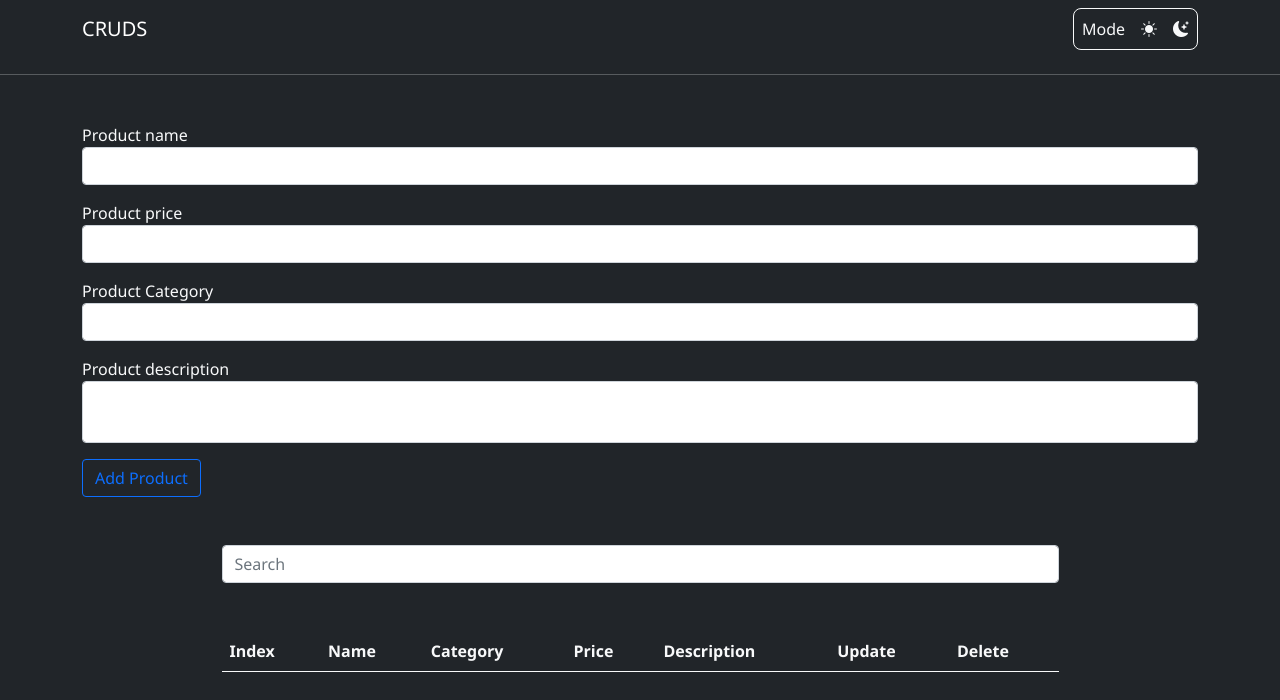
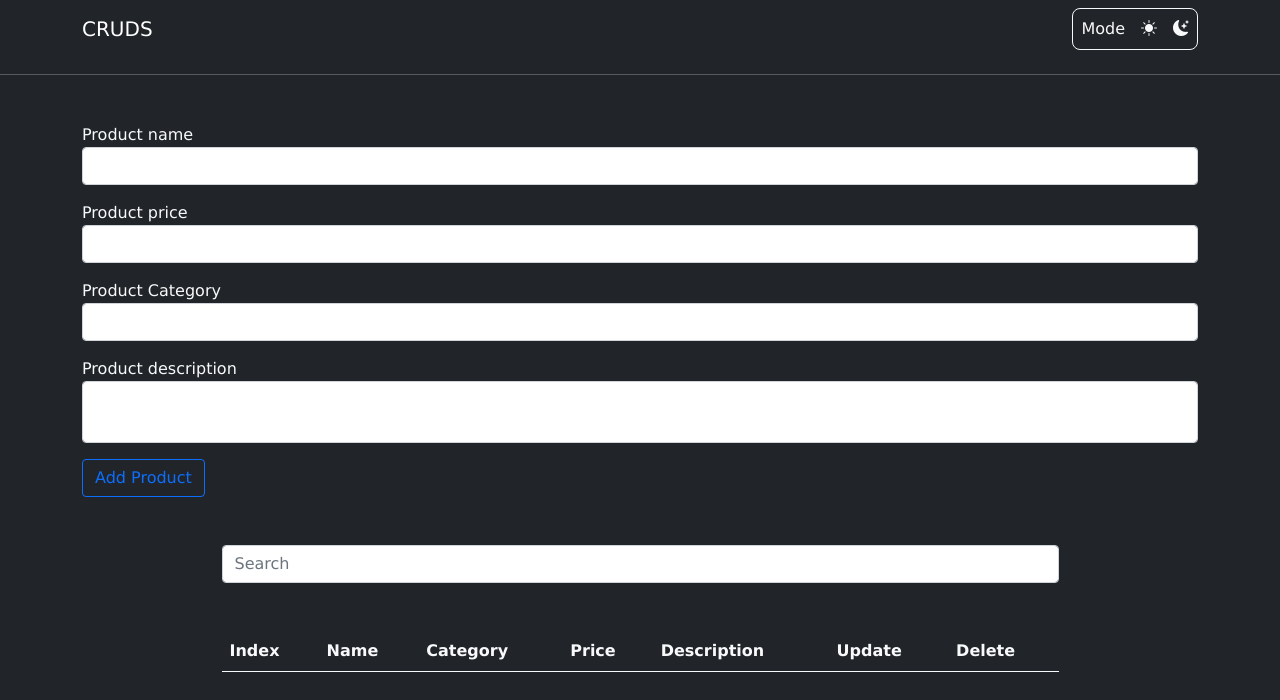
Before and after one commit to Esraahamdy812/CRUDS-system, a plain HTML site: page index.html in a window 1280 px wide. Drawn offline with nearby package versions, Linux system fonts and the light colour scheme.

Commit message:
first push change f-family

```diff
--- a/css/style.css
+++ b/css/style.css
@@ -2,8 +2,7 @@
 box-sizing: border-box;
 }
 body{
-    font-family: 'Segoe UI', Tahoma, Geneva, Verdana, sans-serif;
-
+font-family: Verdana, Geneva, Tahoma, sans-serif;
 }
 nav{background-color: #212529;}
 textarea{resize: none;}
```
